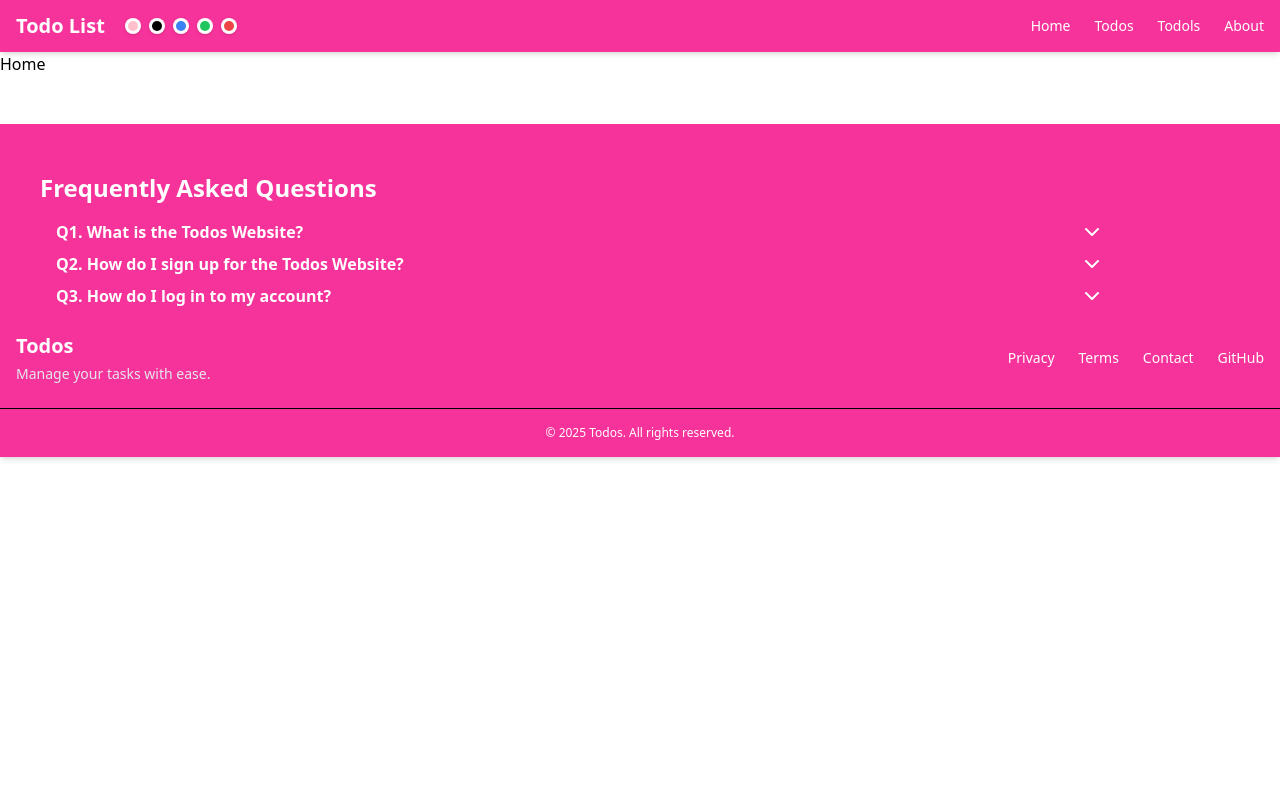
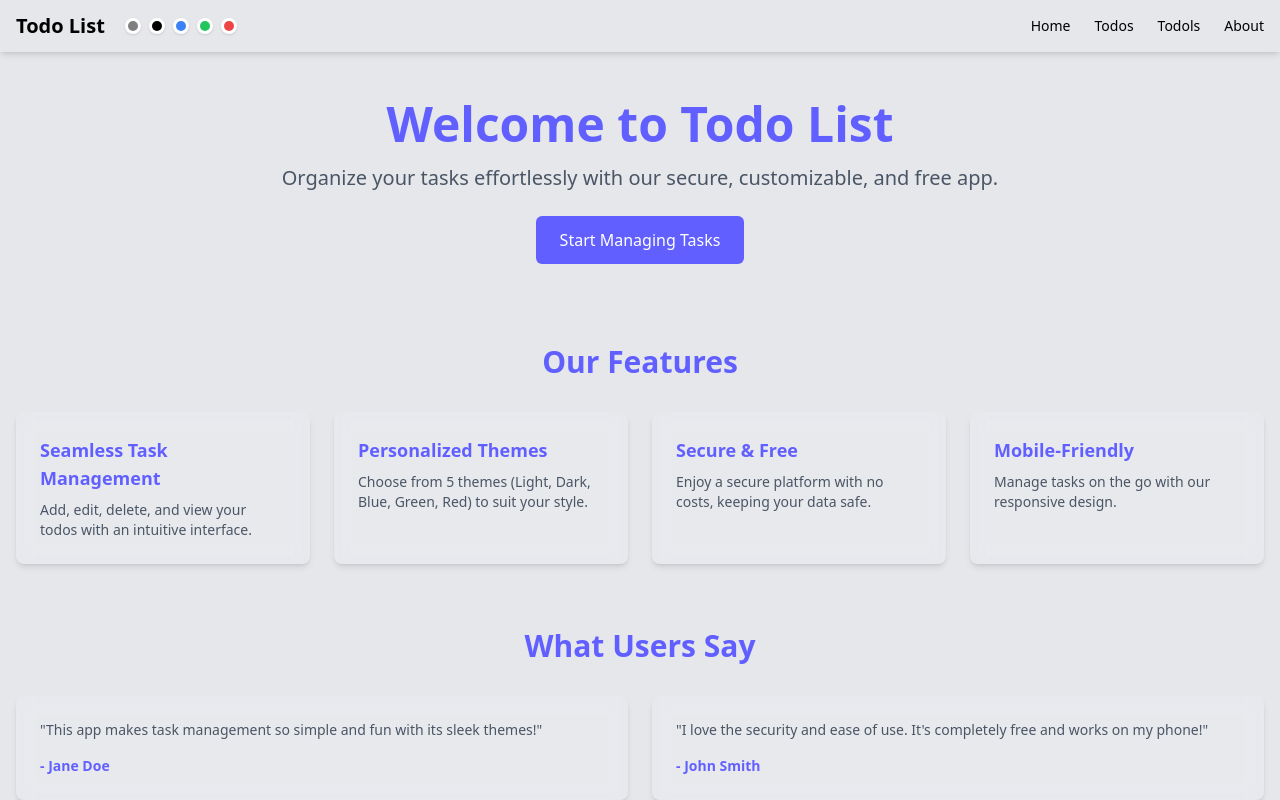
Before and after one commit to PraveenGupta11001/daily-todos, a React (Vite) app in the folder frontend/todoList/: page / in a window 1280 px wide. Shown: the top 800 px of the page. Built offline with nearby package versions, Linux system fonts and the light colour scheme.

Commit message:
theme correction

```diff
--- a/frontend/todoList/src/components/Footer.jsx
+++ b/frontend/todoList/src/components/Footer.jsx
@@ -9,34 +9,45 @@ export default function Footer() {
   const currentTheme = useSelector((state) => state.theme.currentTheme);
   const [expanded, setExpanded] = useState('');
 
+  // Text color: black for light theme, white for dark, blue, green, red themes
+  const footerTextColor = currentTheme.backgroundColor === 'bg-gray-200' ? 'text-black' : 'text-white';
+  // Heading color: pink for light theme, white for dark themes for better contrast
+  const headingColor = currentTheme.backgroundColor === 'bg-gray-200' ? 'text-pink-500' : 'text-white';
+  // Copyright text: lighter for light theme, subtle for dark themes
+  const copyrightTextColor = currentTheme.backgroundColor === 'bg-gray-200' ? 'text-gray-500' : 'text-gray-300';
+
   const toggleAnswer = (answer) => {
     setExpanded(prev => (prev === answer ? '' : answer));
   };
 
   return (
-    <footer className={`${currentTheme.primaryColor} bg-opacity-90 backdrop-blur-sm mt-12 shadow-md`}>
+    <footer className={`${currentTheme.backgroundColor} ${footerTextColor} bg-opacity-90 backdrop-blur-sm mt-12 shadow-md`}>
       <div className="max-w-8xl mx-auto px-4 py-6">
         {/* FAQs Section */}
         <div className="w-full lg:w-[70%] m-2 md:text-md flex flex-col" id="faq">
-          <h1 className="ml-4 pt-4 mb-2 text-xl lg:text-2xl text-white font-bold">
+          <h1 className={`ml-4 pt-4 mb-2 text-xl lg:text-2xl ${headingColor} font-bold`}>
             Frequently Asked Questions
           </h1>
-          {todoWebsiteFAQs.slice(0, 3).map((faq, index) => {
+          {todoWebsiteFAQs.map((faq, index) => {
             const isOpen = expanded === faq.answer;
             return (
               <div className="mx-8" key={index}>
                 <div
-                  className="pt-2 grid grid-cols-[95%_1fr] md:grid-cols-[90vw_10vw] lg:grid-cols-[80vw_1fr] text-white font-semibold cursor-pointer transition-all"
+                  className={`pt-2 grid grid-cols-[95%_1fr] md:grid-cols-[90vw_10vw] lg:grid-cols-[80vw_1fr] ${footerTextColor} font-semibold cursor-pointer transition-all`}
                   onClick={() => toggleAnswer(faq.answer)}
                 >
                   <h3>
                     Q{index + 1}. {faq.question}
                   </h3>
-                  {isOpen ? <ChevronUp className="text-white" /> : <ChevronDown className="text-white" />}
+                  {isOpen ? (
+                    <ChevronUp className={footerTextColor} />
+                  ) : (
+                    <ChevronDown className={footerTextColor} />
+                  )}
                 </div>
                 {isOpen && (
-                  <div className="pb-2 md:text-md flex justify-between border border-transparent border-b-white">
-                    <p className="m-2 text-white">{faq.answer}</p>
+                  <div className="pb-2 md:text-md flex justify-between border border-transparent border-b-gray-400">
+                    <p className={`m-2 ${currentTheme.secondaryColor}`}>{faq.answer}</p>
                   </div>
                 )}
               </div>
@@ -49,13 +60,13 @@ export default function Footer() {
           {/* Logo & Brand */}
           <div className="mb-4 md:mb-0 text-center md:text-left">
             <motion.h2
-              className="text-xl font-semibold text-white"
+              className={`text-xl font-semibold ${headingColor}`}
               whileHover={{ scale: 1.05 }}
               whileTap={{ scale: 0.95 }}
             >
               Todos
             </motion.h2>
-            <p className="text-sm text-gray-200 mt-1">Manage your tasks with ease.</p>
+            <p className={`text-sm ${currentTheme.secondaryColor} mt-1`}>Manage your tasks with ease.</p>
           </div>
 
           {/* Links */}
@@ -63,7 +74,7 @@ export default function Footer() {
             <NavLink
               to="/privacy"
               className={({ isActive }) =>
-                `text-white ${isActive ? 'text-pink-500' : 'hover:text-pink-500'} transition`
+                `${footerTextColor} ${isActive ? currentTheme.accentColor : `hover:${currentTheme.accentColor}`} transition`
               }
             >
               Privacy
@@ -71,7 +82,7 @@ export default function Footer() {
             <NavLink
               to="/terms"
               className={({ isActive }) =>
-                `text-white ${isActive ? 'text-pink-500' : 'hover:text-pink-500'} transition`
+                `${footerTextColor} ${isActive ? currentTheme.accentColor : `hover:${currentTheme.accentColor}`} transition`
               }
             >
               Terms
@@ -79,7 +90,7 @@ export default function Footer() {
             <NavLink
               to="/contact"
               className={({ isActive }) =>
-                `text-white ${isActive ? 'text-pink-500' : 'hover:text-pink-500'} transition`
+                `${footerTextColor} ${isActive ? currentTheme.accentColor : `hover:${currentTheme.accentColor}`} transition`
               }
             >
               Contact
@@ -88,7 +99,7 @@ export default function Footer() {
               href="https://github.com/PraveenGupta11001"
               target="_blank"
               rel="noopener noreferrer"
-              className="text-white hover:text-pink-500 transition"
+              className={`${footerTextColor} hover:${currentTheme.accentColor} transition`}
             >
               GitHub
             </a>
@@ -96,7 +107,7 @@ export default function Footer() {
         </div>
       </div>
 
-      <div className="text-center py-4 text-xs text-white border-t border-black">
+      <div className={`text-center py-4 text-xs ${copyrightTextColor} border-t border-gray-600`}>
         © {new Date().getFullYear()} Todos. All rights reserved.
       </div>
     </footer>
--- a/frontend/todoList/src/components/Navbar.jsx
+++ b/frontend/todoList/src/components/Navbar.jsx
@@ -11,7 +11,6 @@ export default function Navbar() {
   const currentTheme = useSelector((state) => state.theme.currentTheme);
   const [isMenuOpen, setIsMenuOpen] = useState(false);
 
-  // Theme buttons with filled background and subtle glow
   const themeButtons = Object.entries(themeMap).map(([name, theme]) => (
     <motion.button
       key={name}
@@ -24,11 +23,11 @@ export default function Navbar() {
       <Circle
         size={12}
         fill={
-          theme.primaryColor.includes('pink') ? 'pink'
-          : theme.primaryColor.includes('black') ? 'black'
-          : theme.primaryColor.includes('green') ? '#22c55e'
-          : theme.primaryColor.includes('blue') ? '#3b82f6'
-          : theme.primaryColor.includes('red') ? '#ef4444'
+          theme.backgroundColor.includes('pink') ? 'pink'
+          : theme.backgroundColor.includes('gray-800') ? 'black'
+          : theme.backgroundColor.includes('green') ? '#22c55e'
+          : theme.backgroundColor.includes('blue') ? '#3b82f6'
+          : theme.backgroundColor.includes('red') ? '#ef4444'
           : 'gray'
         }
         stroke="none"
@@ -36,7 +35,6 @@ export default function Navbar() {
     </motion.button>
   ));
 
-  // Mobile menu animation variants
   const mobileMenuVariants = {
     hidden: { opacity: 0, y: -10 },
     visible: {
@@ -54,16 +52,15 @@ export default function Navbar() {
 
   return (
     <motion.header
-      className={`${currentTheme.primaryColor} sticky top-0 z-50 bg-opacity-90 backdrop-blur-sm shadow-md`}
+      className={`${currentTheme.backgroundColor} ${currentTheme.textColor} sticky top-0 z-50 bg-opacity-90 backdrop-blur-sm shadow-md`}
       initial={{ y: -20, opacity: 0 }}
       animate={{ y: 0, opacity: 1 }}
       transition={{ duration: 0.4 }}
     >
       <nav className="container mx-auto px-4 py-3 flex justify-between items-center">
-        {/* Logo + Theme buttons */}
         <div className="flex items-center gap-4">
           <motion.h1
-            className="text-xl font-semibold text-white"
+            className="text-xl font-semibold"
             whileHover={{ scale: 1.05 }}
             whileTap={{ scale: 0.95 }}
           >
@@ -72,13 +69,12 @@ export default function Navbar() {
           <div className="flex items-center">{themeButtons}</div>
         </div>
 
-        {/* Desktop Navigation */}
-        <ul className="hidden md:flex gap-6 text-sm font-medium text-white">
+        <ul className="hidden md:flex gap-6 text-sm font-medium">
           {['Home', 'Todos', 'Todols', 'About'].map((item) => (
             <motion.li
               key={item}
               variants={menuItemVariants}
-              whileHover={{ x: 5, color: '#ec4899' }}
+              whileHover={{ x: 5, color: currentTheme.accentColor }}
             >
               <NavLink
                 to={
@@ -96,7 +92,6 @@ export default function Navbar() {
           ))}
         </ul>
 
-        {/* Mobile Menu Button */}
         <motion.button
           onClick={() => setIsMenuOpen(!isMenuOpen)}
           className="md:hidden p-2 rounded-md hover:bg-pink-500/20"
@@ -104,14 +99,13 @@ export default function Navbar() {
           whileTap={{ scale: 0.9 }}
         >
           {isMenuOpen ? (
-            <X size={30} className="text-white" />
+            <X size={30} />
           ) : (
-            <SquareMenu size={30} className="text-white" />
+            <SquareMenu size={30} />
           )}
         </motion.button>
       </nav>
 
-      {/* Mobile Dropdown Menu */}
       <AnimatePresence>
         {isMenuOpen && (
           <motion.div
--- a/frontend/todoList/src/constants/themeMap.js
+++ b/frontend/todoList/src/constants/themeMap.js
@@ -1,22 +1,32 @@
 export const themeMap = {
     light: {
-        primaryColor: 'bg-pink-500 text-black',
-        secondaryColor: 'text-white',
+      backgroundColor: 'bg-gray-200',
+      textColor: 'text-black',
+      secondaryColor: 'text-gray-600',
+      accentColor: 'text-pink-500',
     },
     dark: {
-        primaryColor: 'bg-black text-white',
-        secondaryColor: 'text-white',
+      backgroundColor: 'bg-gray-800',
+      textColor: 'text-white',
+      secondaryColor: 'text-gray-300',
+      accentColor: 'text-pink-500',
     },
     blue: {
-        primaryColor: 'bg-blue-500 text-white',
-        secondaryColor: 'text-white',
+      backgroundColor: 'bg-blue-600',
+      textColor: 'text-white',
+      secondaryColor: 'text-gray-200',
+      accentColor: 'text-pink-500',
     },
     green: {
-        primaryColor: 'bg-green-500 text-white',
-        secondaryColor: 'text-white',
+      backgroundColor: 'bg-green-600',
+      textColor: 'text-white',
+      secondaryColor: 'text-gray-200',
+      accentColor: 'text-pink-500',
     },
     red: {
-        primaryColor: 'bg-red-500 text-white',
-        secondaryColor: 'text-white',
+      backgroundColor: 'bg-red-600',
+      textColor: 'text-white',
+      secondaryColor: 'text-gray-200',
+      accentColor: 'text-pink-500',
     },
-}
+  };
--- a/frontend/todoList/src/pages/Home.jsx
+++ b/frontend/todoList/src/pages/Home.jsx
@@ -1,7 +1,123 @@
-import React from 'react'
+import React from 'react';
+import { useSelector } from 'react-redux';
+import { NavLink } from 'react-router-dom';
+import { motion } from 'framer-motion';
 
 export default function Home() {
+  const currentTheme = useSelector((state) => state.theme.currentTheme);
+
+  // Features data
+  const features = [
+    {
+      title: 'Seamless Task Management',
+      description: 'Add, edit, delete, and view your todos with an intuitive interface.',
+    },
+    {
+      title: 'Personalized Themes',
+      description: 'Choose from 5 themes (Light, Dark, Blue, Green, Red) to suit your style.',
+    },
+    {
+      title: 'Secure & Free',
+      description: 'Enjoy a secure platform with no costs, keeping your data safe.',
+    },
+    {
+      title: 'Mobile-Friendly',
+      description: 'Manage tasks on the go with our responsive design.',
+    },
+  ];
+
+  // Animation variants
+  const cardVariants = {
+    hidden: { opacity: 0, y: 20 },
+    visible: {
+      opacity: 1,
+      y: 0,
+      transition: { duration: 0.5, ease: 'easeOut' },
+    },
+  };
+
   return (
-    <div>Home</div>
-  )
+    <div className={`${currentTheme.backgroundColor} ${currentTheme.textColor} min-h-screen bg-opacity-90 backdrop-blur-sm`}>
+      {/* Hero Section */}
+      <div className="container mx-auto px-4 py-12 text-center">
+        <motion.h1
+          className="text-3xl md:text-5xl font-bold text-indigo-500 mb-4"
+          initial={{ opacity: 0, y: -20 }}
+          animate={{ opacity: 1, y: 0 }}
+          transition={{ duration: 0.6 }}
+        >
+          Welcome to Todo List
+        </motion.h1>
+        <motion.p
+          className={`text-lg md:text-xl ${currentTheme.secondaryColor} mb-6`}
+          initial={{ opacity: 0 }}
+          animate={{ opacity: 1 }}
+          transition={{ duration: 0.6, delay: 0.2 }}
+        >
+          Organize your tasks effortlessly with our secure, customizable, and free app.
+        </motion.p>
+        <NavLink
+          to="/todos"
+          className="inline-block bg-indigo-500 text-white px-6 py-3 rounded-md hover:bg-pink-500 hover:shadow-lg hover:shadow-pink-500/50 transition-all"
+        >
+          Start Managing Tasks
+        </NavLink>
+      </div>
+
+      {/* Features Section */}
+      <div className="container mx-auto px-4 py-8">
+        <h2 className="text-2xl md:text-3xl font-semibold text-indigo-500 text-center mb-8">
+          Our Features
+        </h2>
+        <div className="grid grid-cols-1 md:grid-cols-2 lg:grid-cols-4 gap-6">
+          {features.map((feature, index) => (
+            <motion.div
+              key={index}
+              className="bg-white/10 backdrop-blur-sm p-6 rounded-lg shadow-md hover:shadow-lg hover:shadow-pink-500/50 transition-shadow"
+              variants={cardVariants}
+              initial="hidden"
+              animate="visible"
+              transition={{ delay: index * 0.2 }}
+            >
+              <h3 className="text-lg font-semibold text-indigo-500 mb-2">{feature.title}</h3>
+              <p className={`${currentTheme.secondaryColor} text-sm`}>{feature.description}</p>
+            </motion.div>
+          ))}
+        </div>
+      </div>
+
+      {/* Testimonials Section */}
+      <div className="container mx-auto px-4 py-8">
+        <h2 className="text-2xl md:text-3xl font-semibold text-indigo-500 text-center mb-8">
+          What Users Say
+        </h2>
+        <div className="grid grid-cols-1 md:grid-cols-2 gap-6">
+          <motion.div
+            className="bg-white/10 backdrop-blur-sm p-6 rounded-lg shadow-md"
+            variants={cardVariants}
+            initial="hidden"
+            animate="visible"
+            transition={{ delay: 0.2 }}
+          >
+            <p className={`${currentTheme.secondaryColor} text-sm mb-4`}>
+              "This app makes task management so simple and fun with its sleek themes!"
+            </p>
+            <p className="text-sm font-semibold text-indigo-500">- Jane Doe</p>
+          </motion.div>
+          <motion.div
+            className="bg-white/10 backdrop-blur-sm p-6 rounded-lg shadow-md"
+            variants={cardVariants}
+            initial="hidden"
+            animate="visible"
+            transition={{ delay: 0.4 }}
+          >
+            <p className={`${currentTheme.secondaryColor} text-sm mb-4`}>
+              "I love the security and ease of use. It's completely free and works on my phone!"
+            </p>
+            <p className="text-sm font-semibold text-indigo-500">- John Smith</p>
+          </motion.div>
+        </div>
+      </div>
+    </div>
+  );
 }
```
